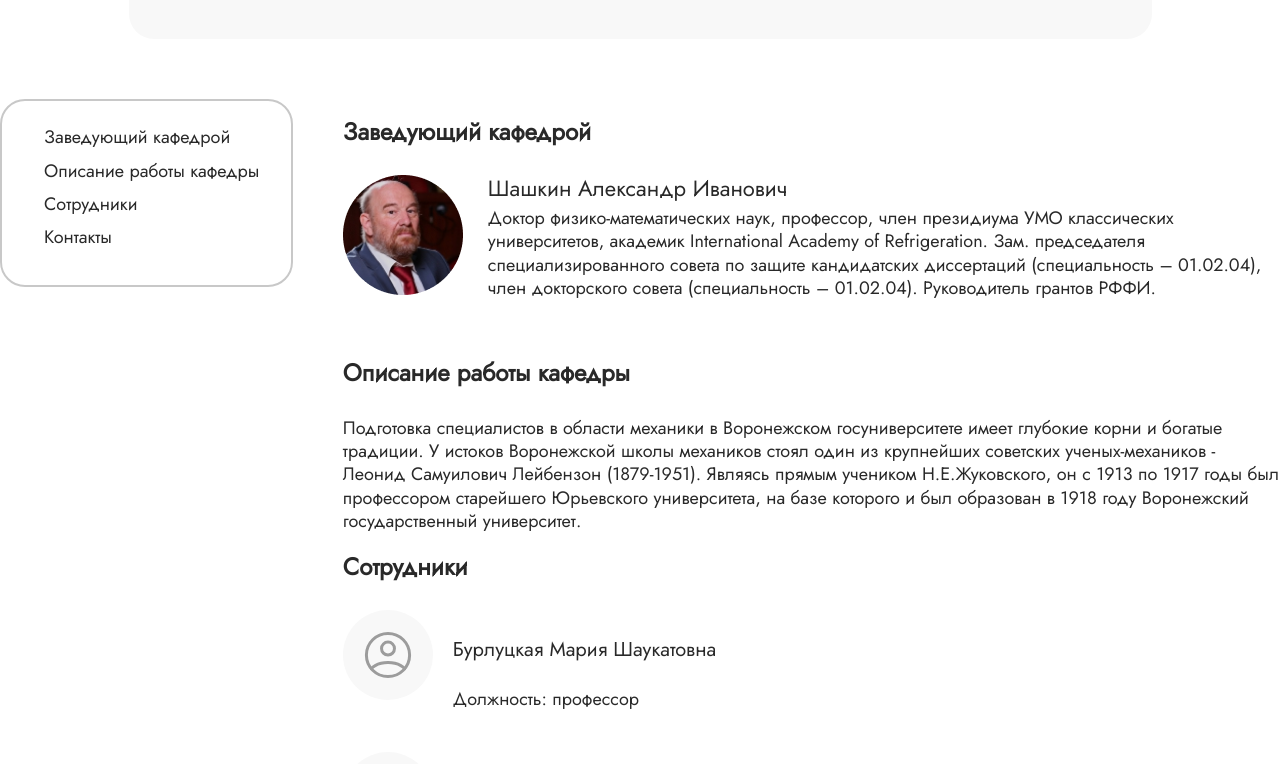
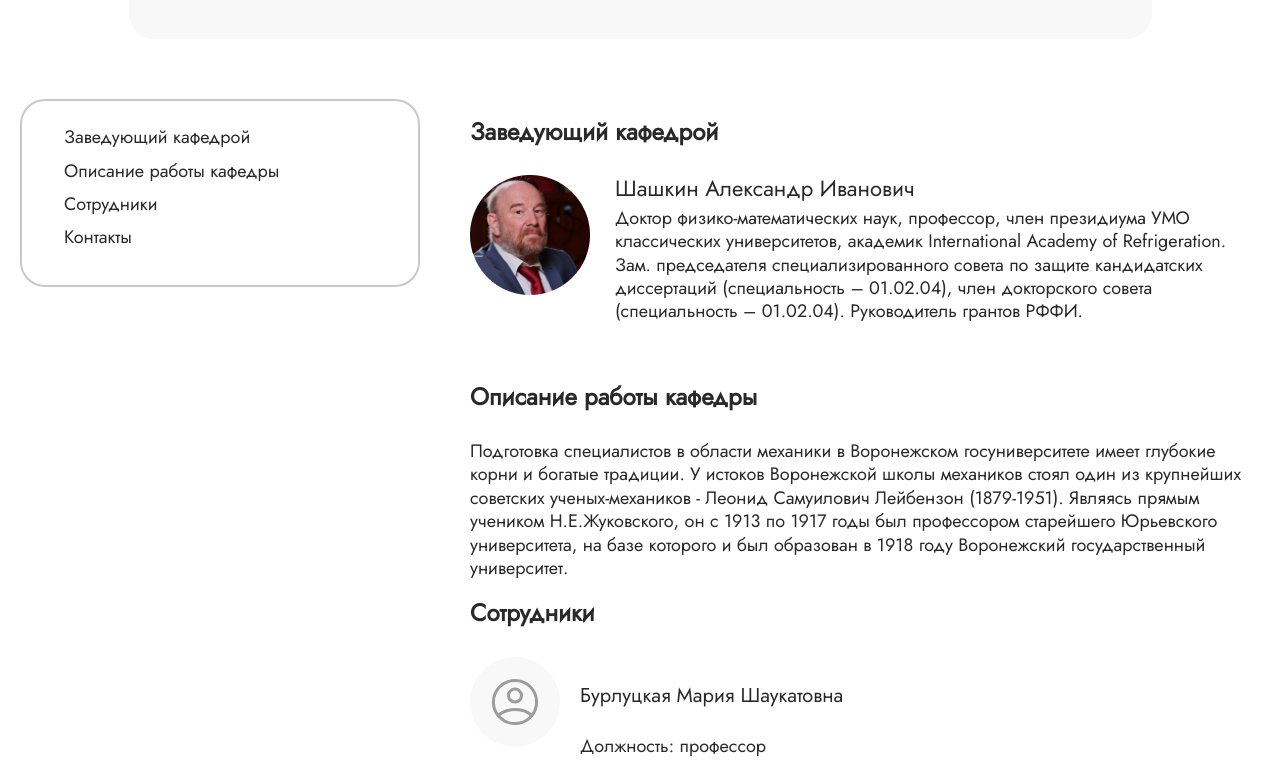
Before and after one commit to koshkinoko-hana/AmmFe, a React (Create React App) app: page /departments/Department1 in a window 1280 px wide. Shown: the part 296-1060 px from the top of the page. Built offline with nearby package versions, Linux system fonts and the light colour scheme; what redux-saga-routines would draw is missing.

Commit message:
adaptive department page done

```diff
--- a/src/client/pages/departments/Department1Page/components/employee/EmployeeCard.scss
+++ b/src/client/pages/departments/Department1Page/components/employee/EmployeeCard.scss
@@ -4,7 +4,7 @@
     display: flex;
     flex-direction: row;
     height: auto;
-    width: 480px;
+    width: 450px;
     &__img{
         padding-right: 20px;
     }
--- a/src/client/pages/departments/Department1Page/department1Page.scss
+++ b/src/client/pages/departments/Department1Page/department1Page.scss
@@ -2,19 +2,19 @@
 
 .depart {
     margin: 0 auto;
-    max-width: $grid-desktop;
     display: flex;
     flex-direction: row;
     justify-content: space-between;
     gap: 50px;
+    padding: 0 20px;
 
     li::before, li::after {
         content: '';
         width: 0px;
     }
     &__box{
-        width: 400px;
         &__menu{
+            width: 400px;
             height: auto;
             padding: 25px 30px;
             border: 2px solid $color-grey80;
@@ -116,3 +116,23 @@
         }
     }
 }
+
+@mixin respond($breakpoint) {
+    @media (max-width: map-get($breakpoints, $breakpoint)) {
+      $cardWidth: map-get($cardWidths, $breakpoint) - (2 * $grid-base);
+      .depart {
+         $justifyContent: if( $cardWidth <  $grid-tablet-medium, center , space-between);
+         $flexDirection: if( $cardWidth <  $grid-tablet-medium, column , row);
+         $widthMenu: if( $cardWidth <  $grid-tablet-medium, 100% , 400px );
+
+         justify-content: $justifyContent;
+         flex-direction: $flexDirection;
+         &__box__menu{
+            width:  $widthMenu;
+         }
+      }
+    }
+  }
+  @each $breakpoint, $width in $breakpoints {
+    @include respond($breakpoint);
+  }
```
